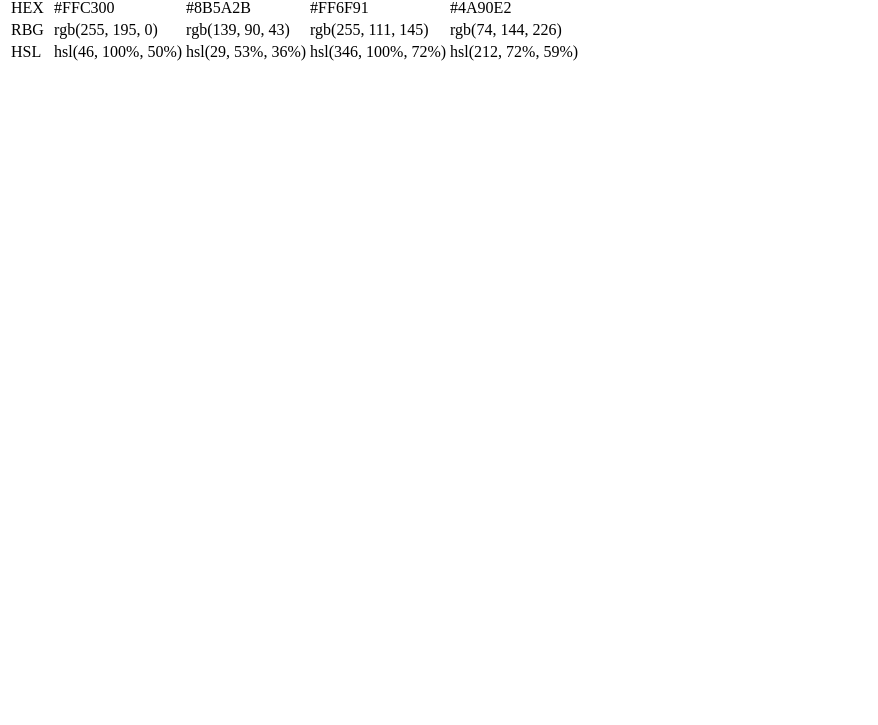
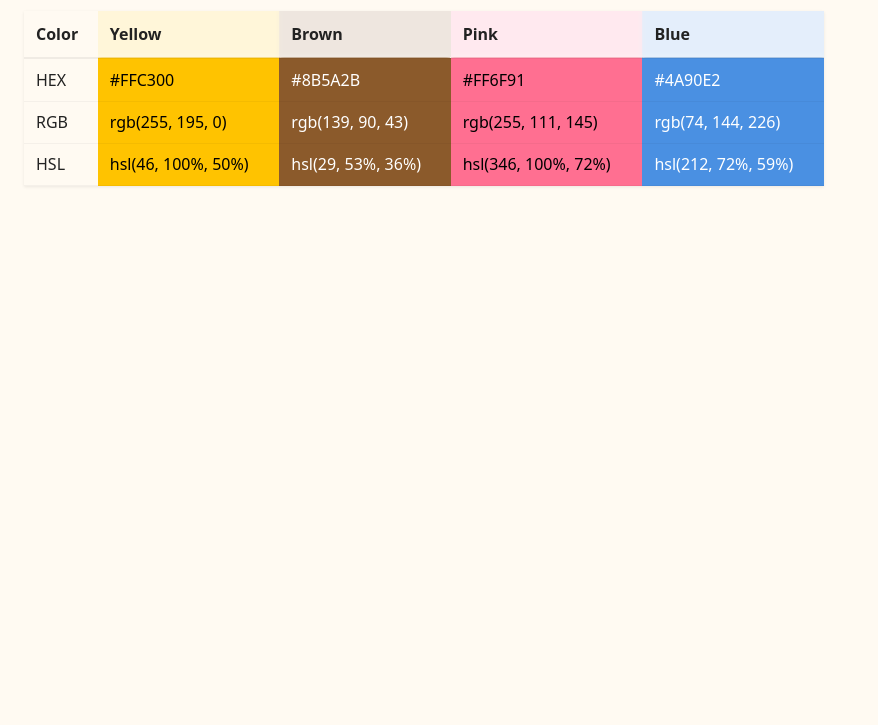
Before and after one commit to 118238sunflowers/Color-Scheme, a plain HTML site: page index.html in a window 1280 px wide. Shown: the part 75-800 px from the top of the page, without its empty margins (0-878 px from the left). Drawn offline with Linux system fonts and the light colour scheme.

Commit message:
Implement Sunflower Sunset Color Scheme layout
Added HTML structure and styling for a color scheme table.

```diff
--- a/index.html
+++ b/index.html
@@ -1,38 +1,123 @@
- <h3> Sunflower Sunset Color Scheme </h3>
+<!doctype html>
+<html lang="en">
+<head>
+  <meta charset="utf-8" />
+  <meta name="viewport" content="width=device-width,initial-scale=1" />
+  <title>Sunflower Sunset Color Scheme</title>
+  <style>
+    :root{
+      --yellow: #FFC300;
+      --brown:  #8B5A2B;
+      --pink:   #FF6F91;
+      --blue:   #4A90E2;
 
+      /* readable text colors for each background */
+      --text-on-yellow: #000;
+      --text-on-brown:  #fff;
+      --text-on-pink:   #000;
+      --text-on-blue:   #fff;
+    }
+
+    body{
+      font-family: system-ui, -apple-system, "Segoe UI", Roboto, "Helvetica Neue", Arial;
+      padding: 1rem;
+      background: #fffaf2;
+      color: #222;
+    }
+
+    table{
+      border-collapse: collapse;
+      width: 100%;
+      max-width: 800px;
+      margin-top: 0.5rem;
+      box-shadow: 0 1px 3px rgba(0,0,0,0.08);
+    }
+
+    thead th{
+      padding: 0.75rem;
+      text-align: left;
+      border-bottom: 2px solid rgba(0,0,0,0.06);
+      font-weight: 600;
+    }
+
+    tbody td{
+      padding: 0.6rem 0.75rem;
+      border-bottom: 1px solid rgba(0,0,0,0.04);
+    }
+
+    /* Option A: color columns using <colgroup> classes */
+    col.col-yellow { background-color: var(--yellow); color: var(--text-on-yellow); }
+    col.col-brown  { background-color: var(--brown);  color: var(--text-on-brown); }
+    col.col-pink   { background-color: var(--pink);   color: var(--text-on-pink); }
+    col.col-blue   { background-color: var(--blue);   color: var(--text-on-blue); }
+
+    /* Option B: color individual cells using td classes (more control) */
+    td.yellow  { background-color: var(--yellow); color: var(--text-on-yellow); }
+    td.brown   { background-color: var(--brown);  color: var(--text-on-brown);  }
+    td.pink    { background-color: var(--pink);   color: var(--text-on-pink);   }
+    td.blue    { background-color: var(--blue);   color: var(--text-on-blue);   }
+
+    /* Make sure header text remains readable when columns are colored by <col> */
+    thead th, thead th + th, thead th + th + th, thead th + th + th + th {
+      /* no change: headers are separate from col backgrounds in many browsers;
+         add padding and a border so text doesn't blend into colored backgrounds */
+      position: relative;
+      z-index: 1;
+      background: transparent;
+    }
+
+    /* Optional: better contrast for table headers that end up on colored backgrounds */
+    thead th.col-header-on-color {
+      background: rgba(255,255,255,0.85);
+      backdrop-filter: blur(2px);
+    }
+  </style>
+</head>
+<body>
+  <h3>Sunflower Sunset Color Scheme</h3>
+
+  <!-- colgroup colors entire columns (Option A). You can also apply classes directly to individual <td> (Option B). -->
   <table>
+    <colgroup>
+      <col span="1">                 <!-- labels column (no color) -->
+      <col class="col-yellow">       <!-- Yellow column -->
+      <col class="col-brown">        <!-- Brown column -->
+      <col class="col-pink">         <!-- Pink column -->
+      <col class="col-blue">         <!-- Blue column -->
+    </colgroup>
+
     <thead>
       <tr>
-        <th> Color</th>
-        <th> Yellow </th>
-        <th>Brown</th>
-        <th>Pink</th>
-        <th>Blue</th>
+        <th>Color</th>
+        <th class="col-header-on-color">Yellow</th>
+        <th class="col-header-on-color">Brown</th>
+        <th class="col-header-on-color">Pink</th>
+        <th class="col-header-on-color">Blue</th>
       </tr>
     </thead>
     <tbody>
       <tr>
         <td>HEX</td>
-        <td>#FFC300</td>
-        <td>#8B5A2B</td>
-        <td>#FF6F91</td>
-        <td>#4A90E2</td>
+        <td class="yellow">#FFC300</td>
+        <td class="brown">#8B5A2B</td>
+        <td class="pink">#FF6F91</td>
+        <td class="blue">#4A90E2</td>
       </tr>
       <tr>
-        <td>RBG</td>
-        <td>rgb(255, 195, 0)</td>
-        <td>rgb(139, 90, 43)</td>
-        <td>rgb(255, 111, 145)</td>
-        <td>rgb(74, 144, 226)</td>
+        <td>RGB</td>
+        <td class="yellow">rgb(255, 195, 0)</td>
+        <td class="brown">rgb(139, 90, 43)</td>
+        <td class="pink">rgb(255, 111, 145)</td>
+        <td class="blue">rgb(74, 144, 226)</td>
       </tr>
       <tr>
         <td>HSL</td>
-         <td>hsl(46, 100%, 50%)</td>
-         <td>hsl(29, 53%, 36%)</td>
-        <td>hsl(346, 100%, 72%)</td>
-         <td>hsl(212, 72%, 59%)</td>
+        <td class="yellow">hsl(46, 100%, 50%)</td>
+        <td class="brown">hsl(29, 53%, 36%)</td>
+        <td class="pink">hsl(346, 100%, 72%)</td>
+        <td class="blue">hsl(212, 72%, 59%)</td>
+      </tr>
     </tbody>
   </table>
-
 </body>
 </html>
```
